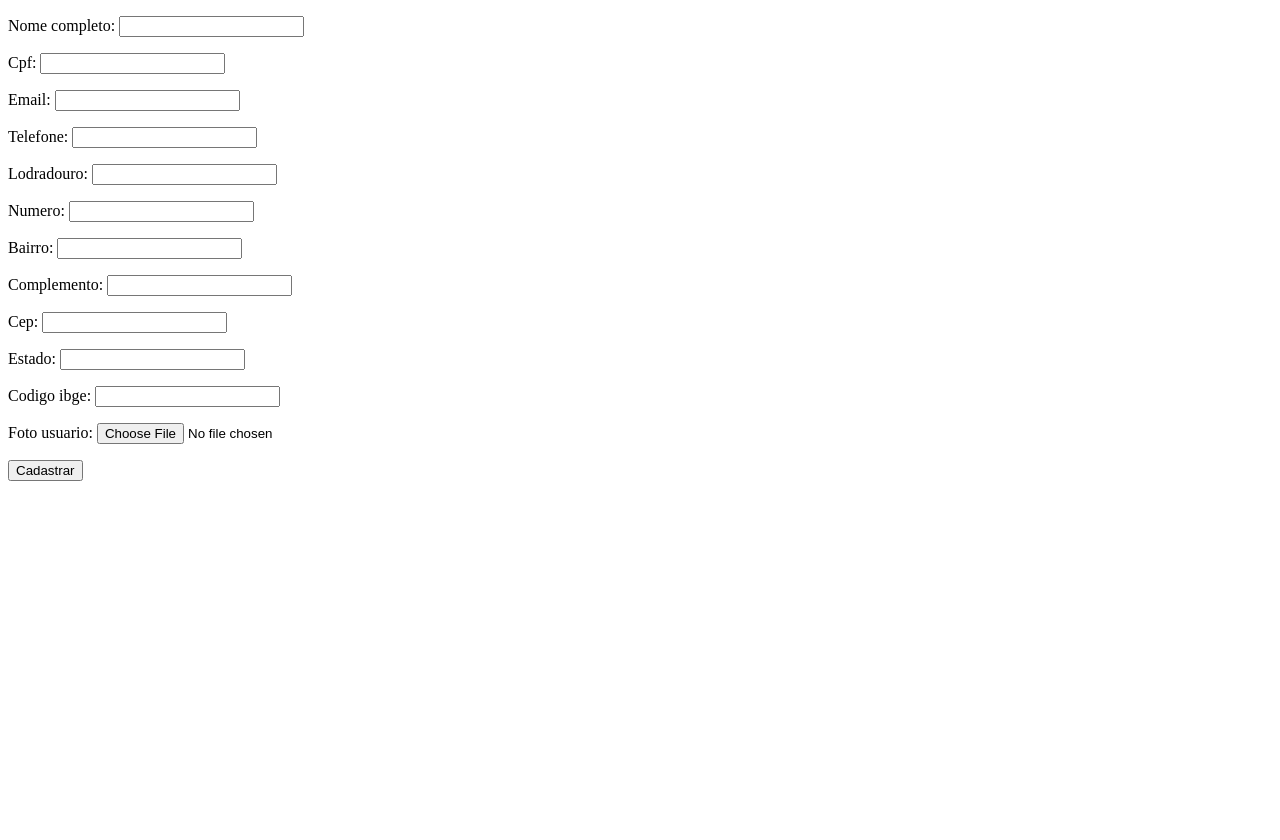
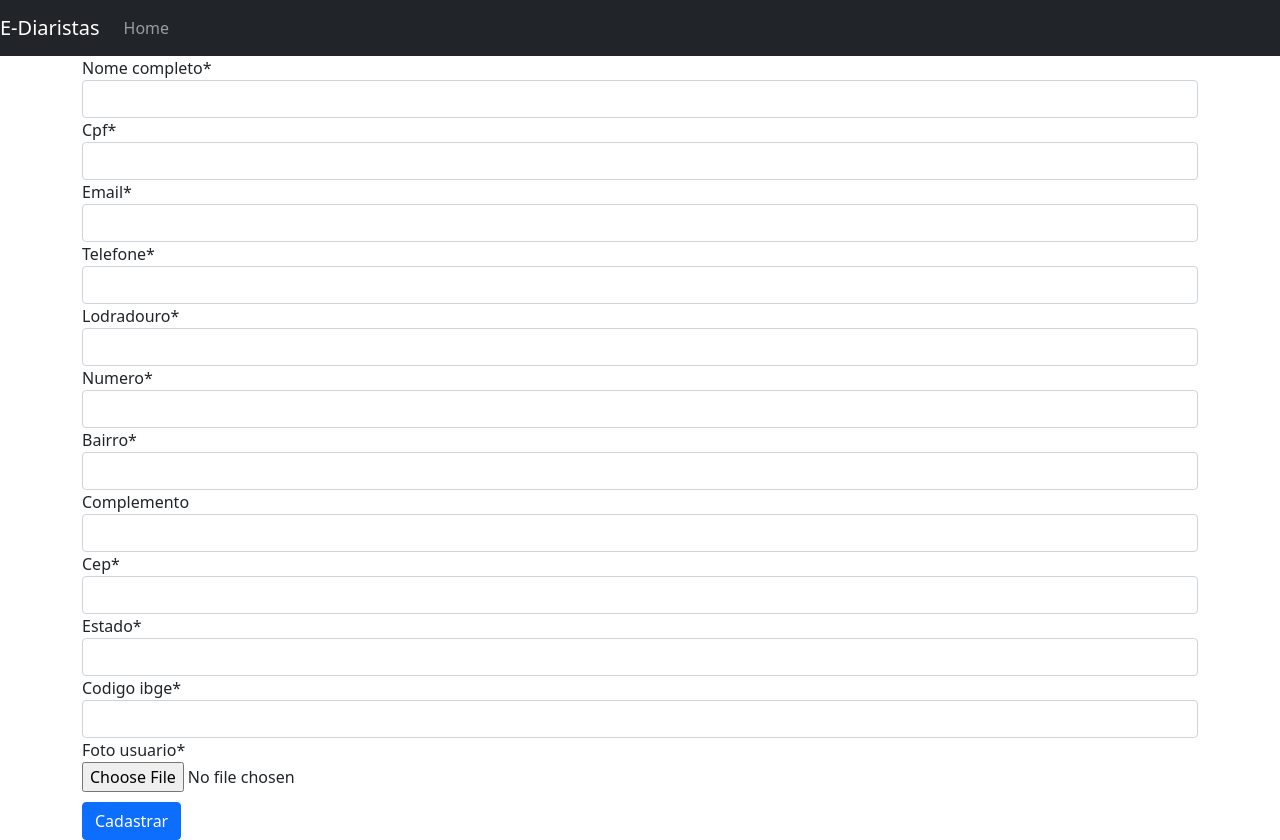
Before and after one commit to Flaviohmm/ediaristas-backend-python, a Django app: page /web/cadastrar_diarista in a window 1280 px wide. Before the commit the page ends 481 px from the top, so only its background shows below. Run offline with Django 3.2, Linux system fonts and the light colour scheme; some libraries are stand-ins or nearby versions.

Commit message:
crispy_forms

```diff
--- a/ediaristas_workshop/ediaristas_workshop/settings.py
+++ b/ediaristas_workshop/ediaristas_workshop/settings.py
@@ -38,8 +38,11 @@ INSTALLED_APPS = [
     'django.contrib.sessions',
     'django.contrib.messages',
     'django.contrib.staticfiles',
+    'crispy_forms',
     'web'
 ]
+
+CRISPY_TEMPLATE_PACK = 'bootstrap4'
 
 MIDDLEWARE = [
     'django.middleware.security.SecurityMiddleware',
--- a/ediaristas_workshop/web/templates/base.html
+++ b/ediaristas_workshop/web/templates/base.html
@@ -4,11 +4,30 @@
     <meta charset="UTF-8">
     <meta http-equiv="X-UA-Compatible" content="IE=edge">
     <meta name="viewport" content="width=device-width, initial-scale=1.0">
+    <link
+        rel="stylesheet"
+        href="https://cdn.jsdelivr.net/npm/bootstrap@5.1.3/dist/css/bootstrap.min.css"
+        integrity="sha384-1BmE4kWBq78iYhFldvKuhfTAU6auU8tT94WrHftjDbrCEXSU1oBoqyl2QvZ6jIW3"
+        crossorigin="anonymous"
+    >
     <title>Title</title>
 </head>
 <body>
-    {% block conteudo %}
+    <nav class="navbar navbar-expand-md navbar-dark bg-dark md-4">
+        <a href="#" class="navbar-brand">E-Diaristas</a>
+        <div class="collapse navbar-collapse" id="navbarCollapse">
+            <ul class="navbar-nav mr-auto">
+                <li class="nav-item active">
+                    <a href="{% url 'listar_diaristas' %}" class="nav-link">Home</a>
+                </li>
+            </ul>
+        </div>
+    </nav>
 
-    {% endblock conteudo %}
+    <main role="main" class="container">
+        {% block conteudo %}
+
+        {% endblock conteudo %}
+    </main>
 </body>
 </html>
--- a/ediaristas_workshop/web/templates/form_diarista.html
+++ b/ediaristas_workshop/web/templates/form_diarista.html
@@ -1,10 +1,12 @@
 {% extends "base.html" %}
+
+{% load crispy_forms_tags %}
 
 {% block conteudo %}
     <form method="post" enctype="multipart/form-data">
         {% csrf_token %}
-        {{form_diarista.as_p}}
+        {{form_diarista | crispy}}
 
-        <button type="submit">Cadastrar</button>
+        <button type="submit" class="btn btn-primary" style="margin-top:10px;">Cadastrar</button>
     </form>
 {% endblock conteudo %}
--- a/ediaristas_workshop/web/templates/lista_diaristas.html
+++ b/ediaristas_workshop/web/templates/lista_diaristas.html
@@ -1,7 +1,7 @@
 {% extends "base.html" %}
 
 {% block conteudo %}
-    <table>
+    <table class="table">
         <thead>
             <tr>
                 <th>#</th>
@@ -26,4 +26,6 @@
             {% endfor %}
         </tbody>
     </table>
+
+    <a href="{% url 'cadastrar_diarista' %}" class="btn btn-primary">Cadastrar</a>
 {% endblock conteudo %}
```
